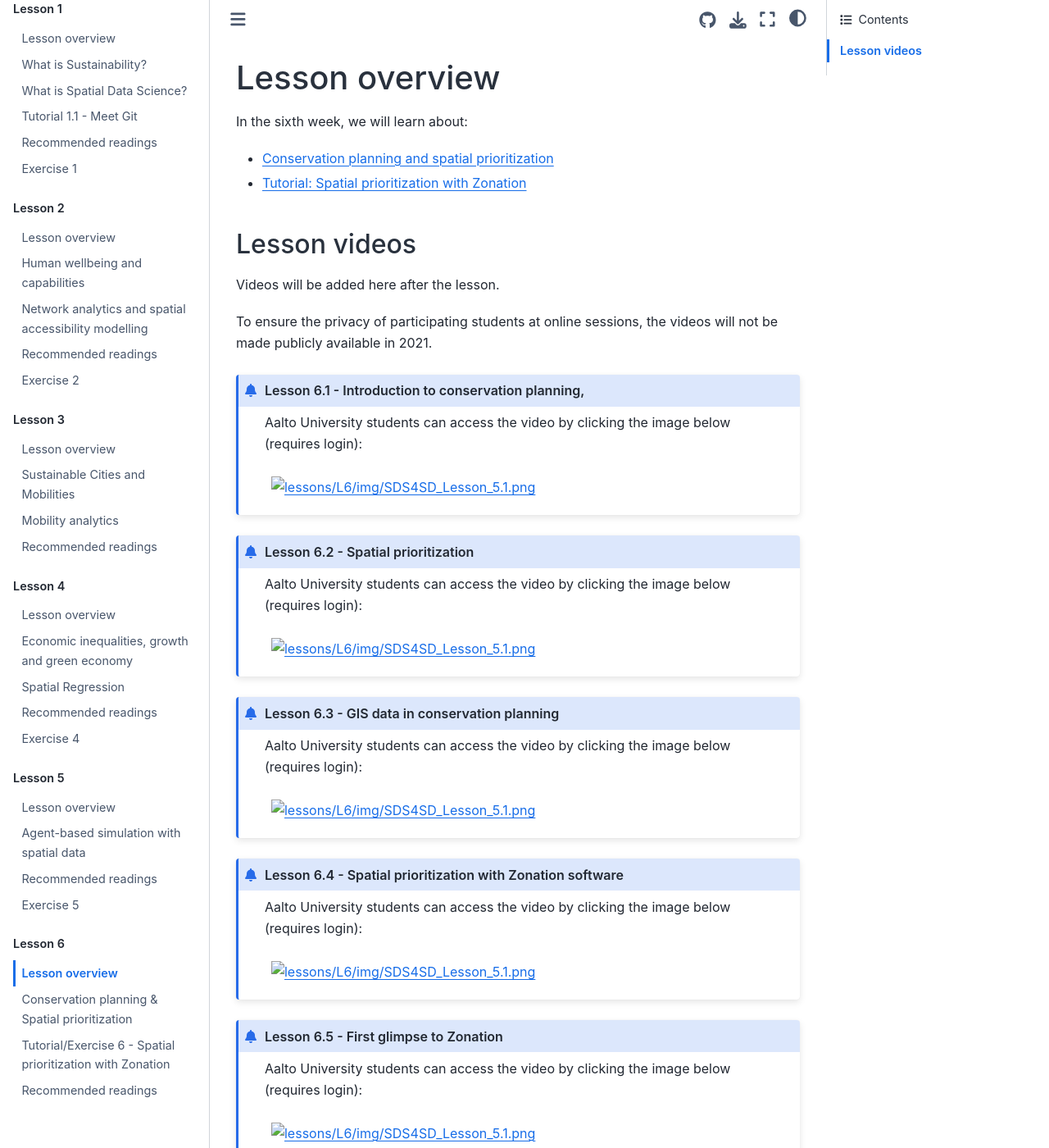
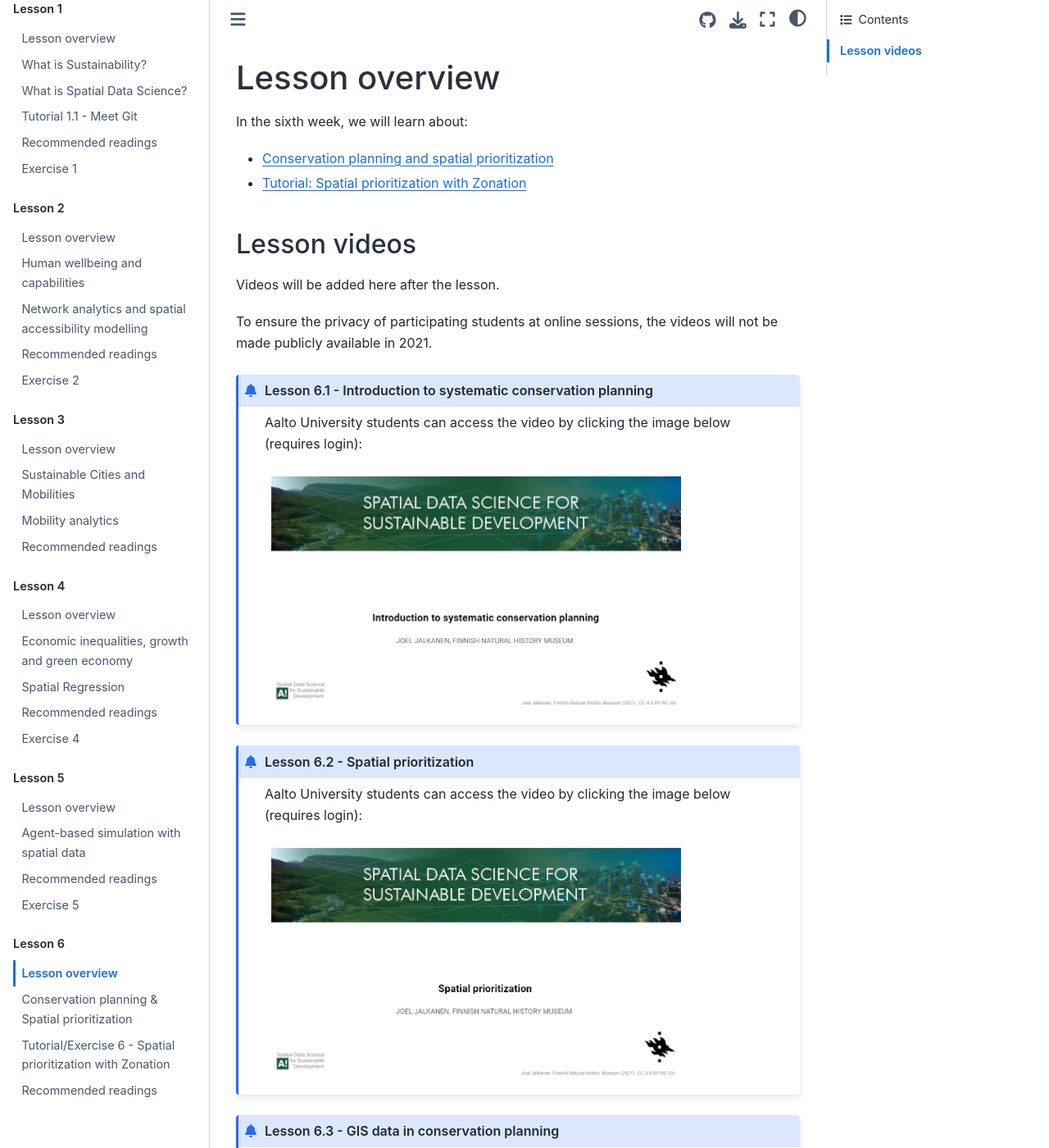
Before and after one commit to AaltoGIS/Sustainability-GIS, a Sphinx documentation site: the page built from source/lessons/L6/lesson-overview.rst, in a window 1280 px wide and 1400 px high. Shown: the whole window at 82% size. Built offline with Sphinx 7.4.7 and the Sphinx Book theme 1.1.4, drawn with Linux system fonts in a browser that asks for light colours; pages that are not in the unit, such as notebooks, are missing from menus; some of the changed text lies outside the part shown.

Commit message:
Add L6 videos

```diff
--- a/source/lessons/L6/lesson-overview.rst
+++ b/source/lessons/L6/lesson-overview.rst
@@ -13,11 +13,11 @@
 
 To ensure the privacy of participating students at online sessions, the videos will not be made publicly available in 2021.
 
-.. admonition:: Lesson 6.1 - Introduction to conservation planning,
+.. admonition:: Lesson 6.1 - Introduction to systematic conservation planning
 
     Aalto University students can access the video by clicking the image below (requires login):
 
-    .. figure:: img/SDS4SD_Lesson_5.1.png
+    .. figure:: img/SDS4SD_Lesson_6.1.png
         :target: https://aalto.cloud.panopto.eu/Panopto/Pages/Viewer.aspx?id=102e04da-9eb4-4b94-a5c3-acd001334c1b
         :width: 500px
         :align: left
@@ -26,7 +26,7 @@
 
     Aalto University students can access the video by clicking the image below (requires login):
 
-    .. figure:: img/SDS4SD_Lesson_5.1.png
+    .. figure:: img/SDS4SD_Lesson_6.2.png
         :target: https://aalto.cloud.panopto.eu/Panopto/Pages/Viewer.aspx?id=de79608c-c9d8-4647-86de-acd001351018
         :width: 500px
         :align: left
@@ -35,7 +35,7 @@
 
     Aalto University students can access the video by clicking the image below (requires login):
 
-    .. figure:: img/SDS4SD_Lesson_5.1.png
+    .. figure:: img/SDS4SD_Lesson_6.3.png
         :target: https://aalto.cloud.panopto.eu/Panopto/Pages/Viewer.aspx?id=c81a6425-85af-48af-8b12-acd001355d1f
         :width: 500px
         :align: left
@@ -44,16 +44,16 @@
 
     Aalto University students can access the video by clicking the image below (requires login):
 
-    .. figure:: img/SDS4SD_Lesson_5.1.png
+    .. figure:: img/SDS4SD_Lesson_6.4.png
         :target: https://aalto.cloud.panopto.eu/Panopto/Pages/Viewer.aspx?id=83f1201c-911b-4140-8c4d-acd001396469
         :width: 500px
         :align: left
 
-.. admonition:: Lesson 6.5 - First glimpse to Zonation
+.. admonition:: Lesson 6.5 - First glimpse of Zonation (in practice)
 
     Aalto University students can access the video by clicking the image below (requires login):
 
-    .. figure:: img/SDS4SD_Lesson_5.1.png
+    .. figure:: img/SDS4SD_Lesson_6.5.png
         :target: https://aalto.cloud.panopto.eu/Panopto/Pages/Viewer.aspx?id=1ee5ac5a-fada-40eb-852d-acd0013cf991
         :width: 500px
         :align: left
```
Also changed, not shown: source/index.rst (+7 -0 lines), source/lessons/L6/img/SDS4SD_Lesson_6.1.png (added), source/lessons/L6/img/SDS4SD_Lesson_6.2.png (added), source/lessons/L6/img/SDS4SD_Lesson_6.3.png (added), source/lessons/L6/img/SDS4SD_Lesson_6.4.png (added), source/lessons/L6/img/SDS4SD_Lesson_6.5.png (added).
